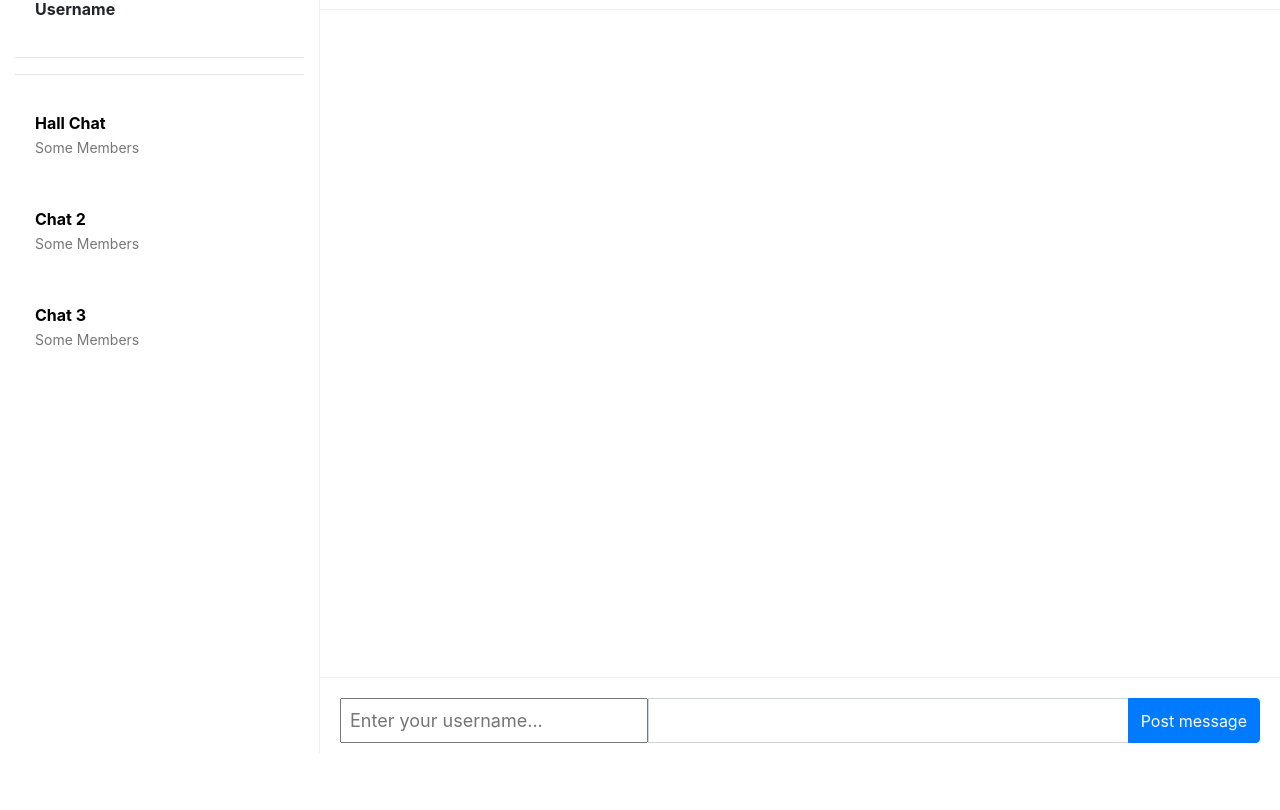
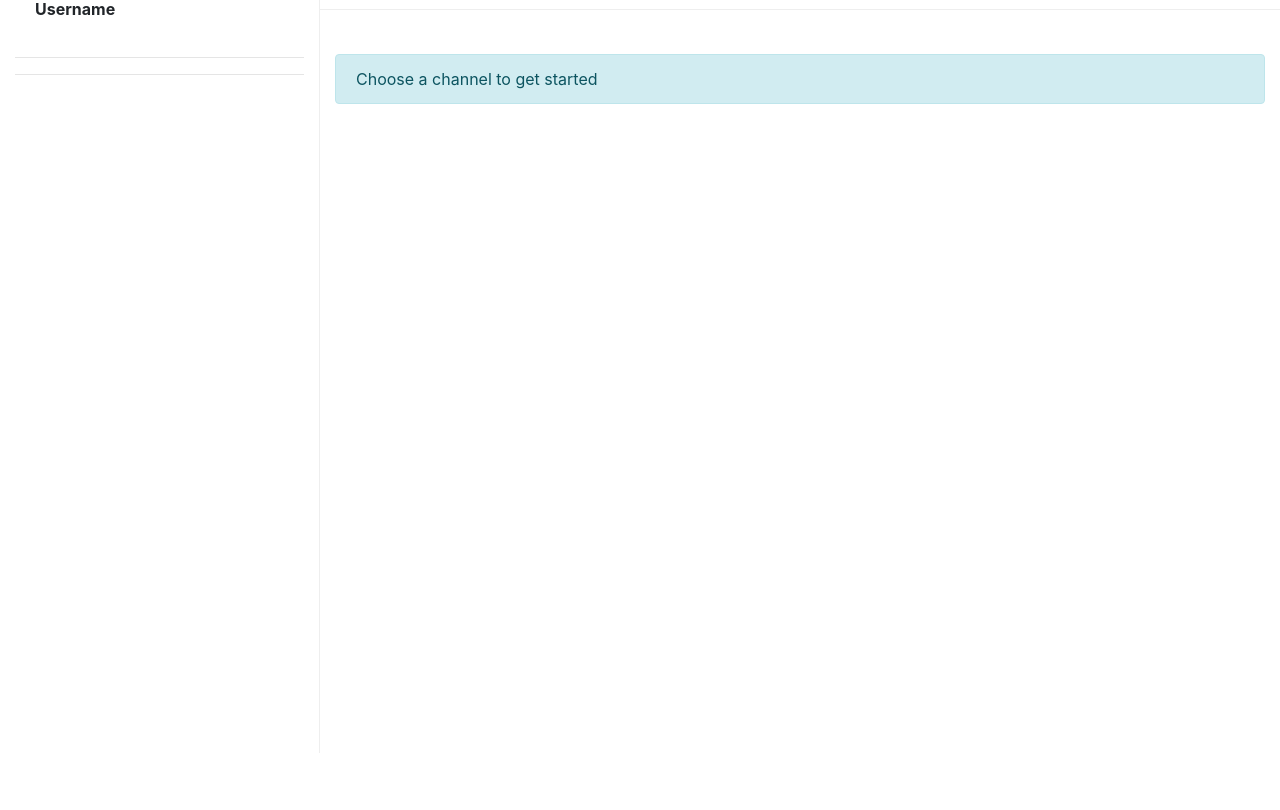
Before and after one commit to Anton1636/MyChat, a Node server app: template views/index.ejs in a window 1280 px wide. Shown: the part 47-857 px from the top of the page. Run offline with Node 20, Linux system fonts and the light colour scheme; the template is opened without the code that fills it, so the values that code supplies are empty; some libraries are stand-ins or nearby versions.

Commit message:
add a channels and add members to the channels

```diff
--- a/index.js
+++ b/index.js
@@ -47,29 +47,162 @@ passport.deserializeUser(User.deserializeUser())
 
 // User.register({ username: 'test2', active: false }, 'password')
 
-app.get('/', connectEnsureLogin.ensureLoggedIn(), (req, res) => {
-	var room = 'troll'
+app.get('/', connectEnsureLogin.ensureLoggedIn(), async (req, res) => {
+	var room = 'hall'
 	var api_server = 'https://api2.aleph.im'
 	var network_id = 261
 	var channel = 'TEST'
-	aleph.posts
-		.get_posts('chat', { refs: [room], api_server: api_server })
-		.then(result => {
-			res.render('index', { posts: result.posts, user: req.user, room: room })
-		})
+	let memberships = await aleph.posts.get_posts('channel_memberships', {
+		address: [req.user.address],
+		api_server: api_server,
+	})
+
+	let channel_refs = memberships.posts.map(memberships => {
+		if (memberships.ref) {
+			return memberships.ref
+		}
+	})
+
+	channel_refs = channel_refs.filter(ref => ref != undefined)
+
+	let channels = await aleph.posts.get_posts('channels', {
+		hashes: channel_refs,
+		api_server: api_server,
+	})
+
+	let result = await aleph.posts.get_posts('chat', {
+		refs: [room],
+		api_server: api_server,
+	})
+	res.render('index', {
+		channels: channels.posts,
+		user: req.user,
+		room: room,
+	})
 })
 
-app.get('/rooms/:room', connectEnsureLogin.ensureLoggedIn(), (req, res) => {
+app.get('/channels/new', connectEnsureLogin.ensureLoggedIn(), (req, res) => {
+	res.render('channels/new')
+})
+
+app.get(
+	'/channels/:item_hash/join',
+	connectEnsureLogin.ensureLoggedIn(),
+	(req, res) => {
+		var room = req.params.room
+		var api_server = 'https://api2.aleph.im'
+		var network_id = 261
+		var channel = 'TEST'
+
+		aleph.ethereum
+			.import_account({ mnemonics: req.user.mnemonics })
+			.then(async account => {
+				await aleph.posts.submit(
+					account.address,
+					'channel_memberships',
+					{},
+					{
+						ref: req.params.item_hash,
+						api_server: api_server,
+						account: account,
+						channel: channel,
+					}
+				)
+			})
+		res.redirect(`/rooms/${req.params.item_hash}`)
+	}
+)
+
+app.get('/channels/', connectEnsureLogin.ensureLoggedIn(), async (req, res) => {
 	var room = req.params.room
 	var api_server = 'https://api2.aleph.im'
 	var network_id = 261
 	var channel = 'TEST'
-	aleph.posts
-		.get_posts('chat', { refs: [room], api_server: api_server })
-		.then(result => {
-			res.render('index', { posts: result.posts, user: req.user, room: room })
+
+	let channels = await aleph.posts.get_posts('channels', {
+		api_server: api_server,
+	})
+
+	res.render('channels/index', {
+		channels: channels,
+	})
+})
+
+app.post('/channels', connectEnsureLogin.ensureLoggedIn(), (req, res) => {
+	var channel_name = req.body.name
+
+	aleph.ethereum
+		.import_account({ mnemonics: req.user.mnemonics })
+		.then(async account => {
+			var api_server = 'https://api2.aleph.im'
+			var network_id = 261
+			var channel = 'CHAT2'
+
+			let response = await aleph.posts.submit(
+				account.address,
+				'channels',
+				{ body: channel_name },
+				{
+					api_server: api_server,
+					account: account,
+					channel: channel,
+				}
+			)
+
+			await aleph.posts.submit(
+				account.address,
+				'channel_memberships',
+				{},
+				{
+					ref: response.item_hash,
+					api_server: api_server,
+					account: account,
+					channel: channel,
+				}
+			)
+			res.redirect('/')
 		})
 })
+
+app.get(
+	'/rooms/:room',
+	connectEnsureLogin.ensureLoggedIn(),
+	async (req, res) => {
+		var room = req.params.room
+		var api_server = 'https://api2.aleph.im'
+		var network_id = 261
+		var channel = 'TEST'
+
+		let memberships = await aleph.posts.get_posts('channel_memberships', {
+			address: [req.user.address],
+			api_server: api_server,
+		})
+
+		let channel_refs = memberships.posts.map(memberships => {
+			if (memberships.ref) {
+				return memberships.ref
+			}
+		})
+
+		channel_refs = channel_refs.filter(ref => ref != undefined)
+
+		let channels = await aleph.posts.get_posts('channels', {
+			hashes: channel_refs,
+			api_server: api_server,
+		})
+
+		let result = await aleph.posts.get_posts('messages', {
+			refs: [room],
+			api_server: api_server,
+		})
+		res.render('index', {
+			channels: channels.posts,
+			posts: result.posts,
+			user: req.user,
+			room: room,
+		})
+	}
+)
 
 app.get('/login', (req, res) => {
 	res.sendFile('views/login.html', { root: __dirname })
@@ -103,18 +236,18 @@ app.post('/login', passport.authenticate('local'), (req, res) => {
 
 app.post('/messages/:room', connectEnsureLogin.ensureLoggedIn(), (req, res) => {
 	var message = req.body.message
+	const room = req.params.room
 
 	aleph.ethereum
 		.import_account({ mnemonics: req.user.mnemonics })
 		.then(account => {
-			const room = req.params.room
 			var api_server = 'https://api2.aleph.im'
 			var network_id = 261
 			var channel = 'TEST'
 
 			aleph.posts.submit(
 				account.address,
-				'chat',
+				'messages',
 				{ body: message },
 				{
 					ref: room,
--- a/views/index.ejs
+++ b/views/index.ejs
@@ -40,40 +40,19 @@
 					</div>
 					<hr />
 					<hr />
-
-					<a href="/rooms/hall" class="room-link">
-						<div class="card no-outline mb-2 room-card <%= room == 'hall' ? 'active' : ''%>">
+					<% channels.forEach((channel) => { %>
+						<% var parsed_item = JSON.parse(channel.item_content)%>
+					<a href="/rooms/<%= channel.item_hash %>" class="room-link">
+						<div class="card no-outline mb-2 room-card <%= room == channel.item_hash ? 'active' : ''%>">
 							<div class="card-body">
-								<span class="name">Hall Chat</span><br />
+								<span class="name"><%= parsed_item.content.body %></span><br />
 								<span class="member-count">
 									<small>Some Members</small>
 								</span>
 							</div>
 						</div>
 					</a>
-
-					<a href="/rooms/chat2" class="room-link">
-						<div class="card no-outline mb-2 room-card <%= room == 'chat2' ? 'active' : ''%>">
-						<div class="card-body">
-							<span class="name">Chat 2</span><br />
-							<span class="member-count">
-								<small>Some Members</small>
-							</span>
-						</div>
-					</div>
-				</a>
-
-				<a href="/rooms/chat3" class="room-link">
-					<div class="card no-outline mb-2 room-card <%= room == 'chat3' ? 'active' : ''%>">
-						<div class="card-body">
-							<span class="name">Chat 3</span><br />
-							<span class="member-count">
-								<small>Some Members</small>
-							</span>
-						</div>
-					</div>
-					</a>
-
+					<%}) %>
 				</div>
 				<div class="col-9">
 					<div class="chat-room">
@@ -84,6 +63,7 @@
 							<small>Some Members</small>
 						</nav>
 						<div id="messages">
+							<% if(locals.posts) { %>
 									<% posts.revers().forEach((post) => { %>
 									<% var parsed_item = JSON.parse(post.item_content)%>
 									<div id="message-<%= post._id['$oid'] %>"
@@ -118,6 +98,11 @@
 											</div>
 										</form>
 									</div>
+									<%} else { %>
+										<div class="alert alert-info mt-4">
+											Choose a channel to get started
+										</div>
+							<%} %>
 					</div>
 				</div>
 			</div>
@@ -152,7 +137,7 @@
 				}
 
 				const socket = new WebSocket(
-					'wss://api2.aleph.im/api/ws0/messages?msgType=POST&contentType=chat'
+					'wss://api2.aleph.im/api/ws0/messages?msgType=POST&contentType=messages'
 				)
 				socket.onmessage = e => {
 					let message = JSON.parse(e.data)
```
Also changed, not shown: views/channels/index.ejs (added, +48 -0 lines), views/channels/new.ejs (added, +50 -0 lines). Lines whose indentation alone changed are shown as unchanged.
